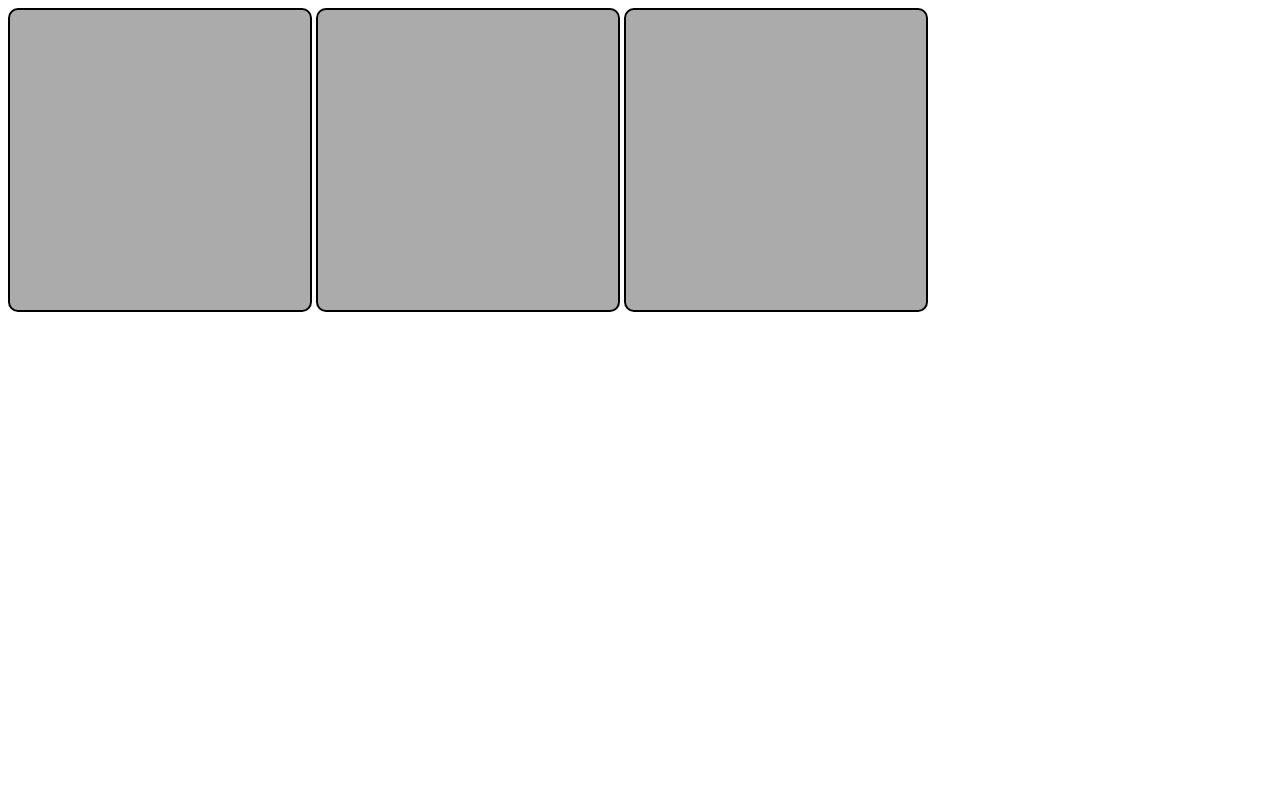
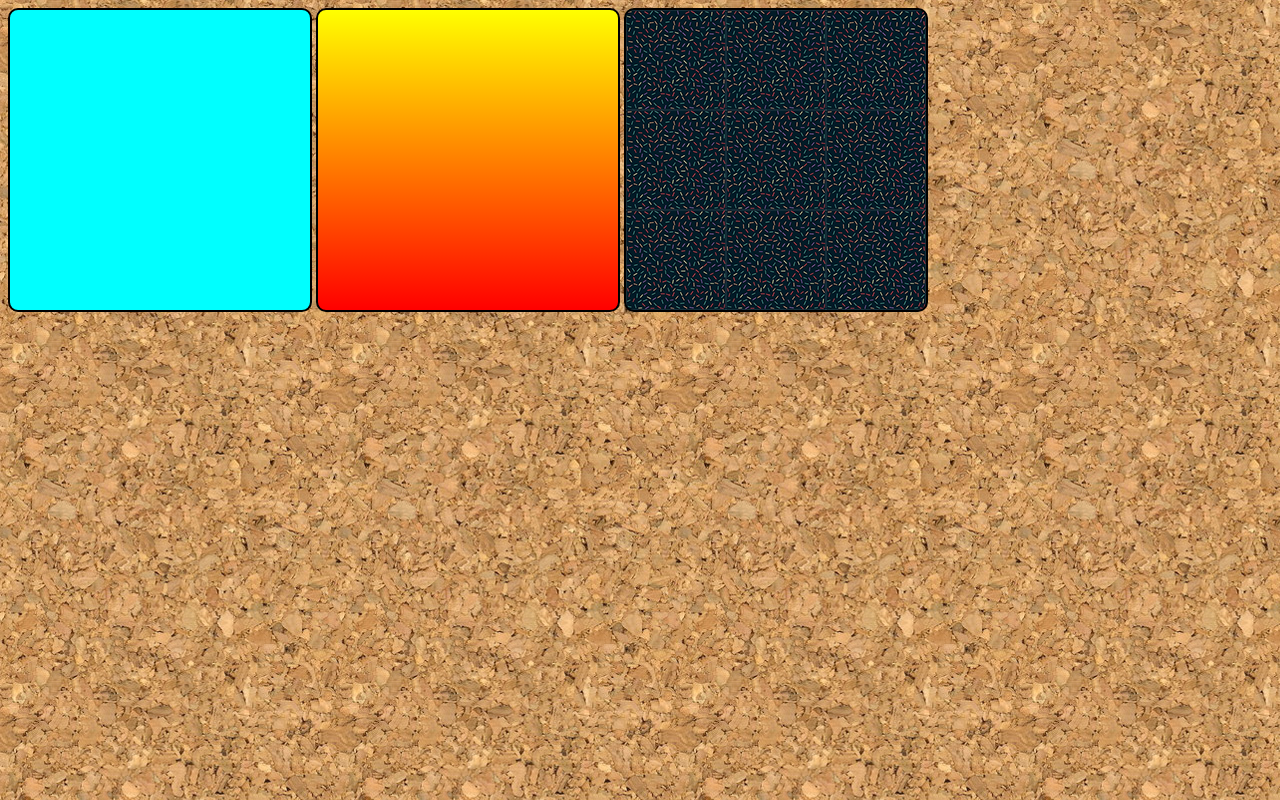
Before and after one commit to arthut0506/Html-Css, a plain HTML site: page excercicio/ex022/fundo001.html in a window 1280 px wide. Drawn offline with Linux system fonts and the light colour scheme.

Commit message:
imagens de fundo

```diff
--- a/excercicio/ex022/fundo001.html
+++ b/excercicio/ex022/fundo001.html
@@ -6,6 +6,11 @@
     <meta name="viewport" content="width=device-width, initial-scale=1.0">
     <title>teste de imagem de fundo</title>
     <style>
+
+        body{
+            background-image: url('imagens/wallpaper001.jpg');
+        }
+
         div.quadrado {
             border: 2px solid black;
             width: 300px;
@@ -13,6 +18,18 @@
             display: inline-block;
             border-radius: 10px;
             background-color: rgb(171, 171, 171);
+        }
+
+        div#e1 {
+            background-color: aqua;
+        }
+
+        div#e2 {
+            background-image: linear-gradient(to bottom, yellow, rgb(255, 0, 0));
+        }
+
+        div#e3 {
+           background-image: url('imagens/pattern001.png');
         }
     </style>
 </head>
```
